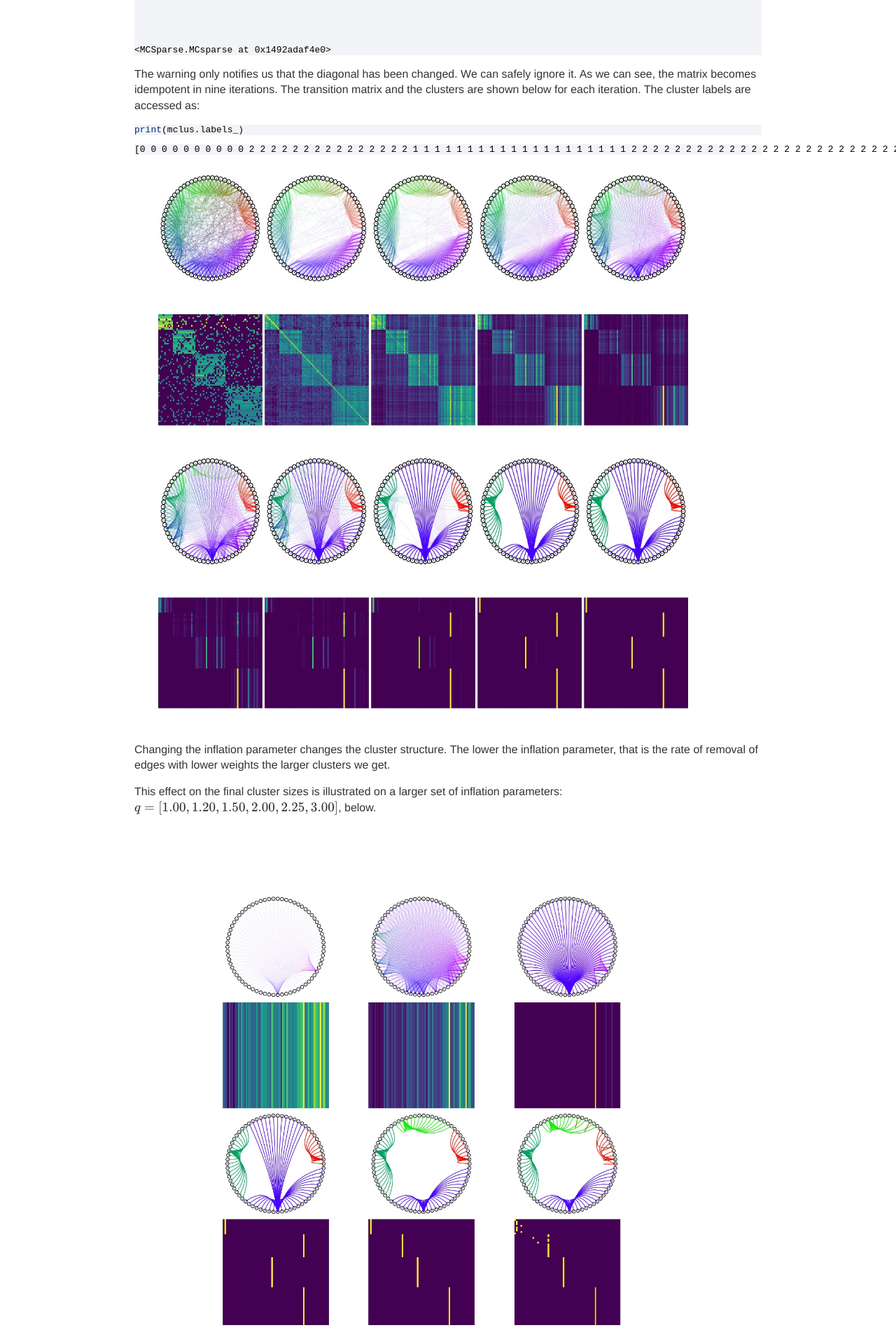
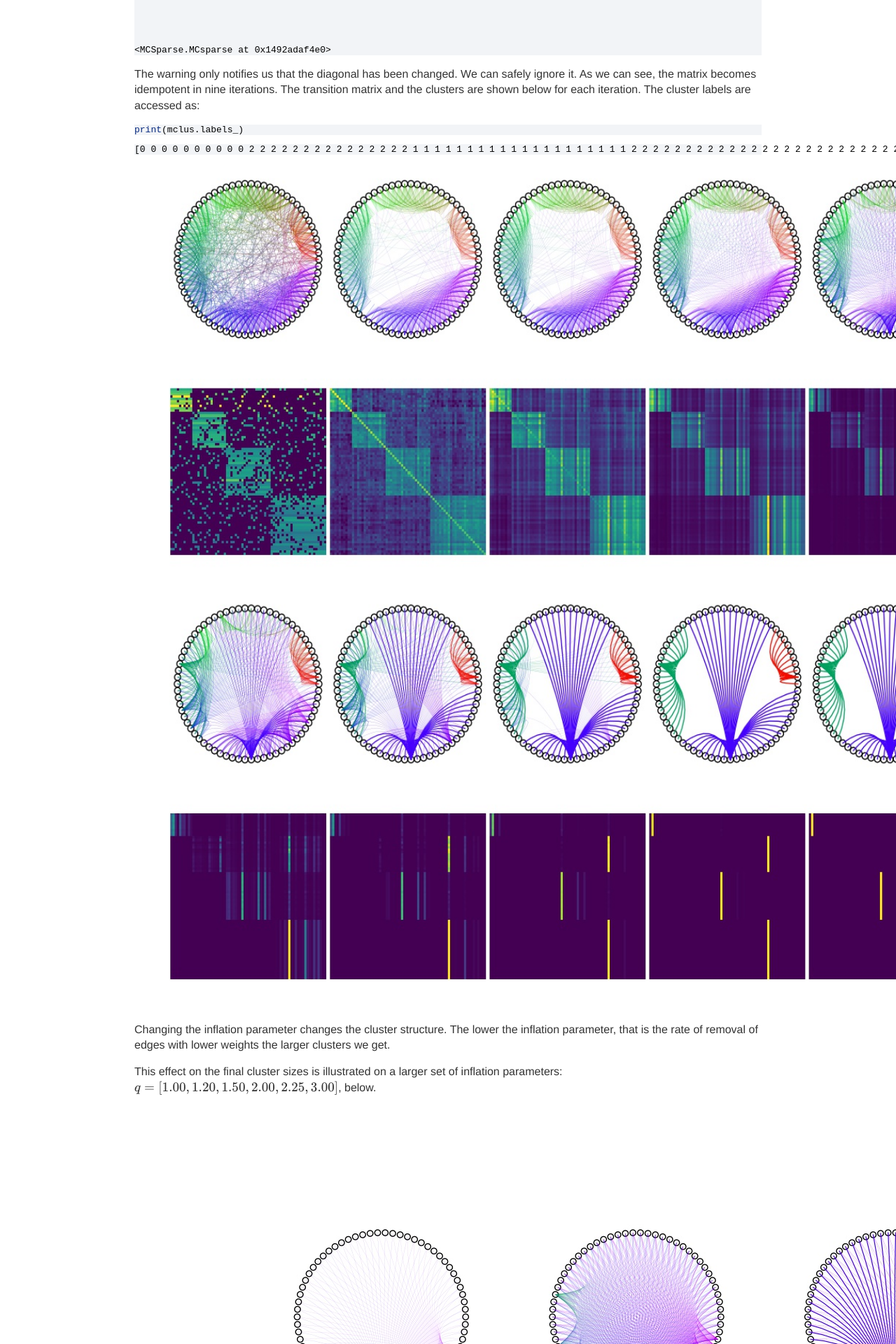
Before and after one commit to bhornung/bhornung.github.io, a Jekyll site: the page built from _posts/2018-05-03-markov-cluster.md, in a window 1280 px wide. Shown: the part 3045-4965 px from the top of the page at 70% size. Built offline with Jekyll 4.4.1, drawn with Linux system fonts in a browser that asks for light colours; formulas are drawn with MathJax 3.

Commit message:
Format changes.

```diff
--- a/_posts/2018-05-03-markov-cluster.md
+++ b/_posts/2018-05-03-markov-cluster.md
@@ -154,13 +154,13 @@
     [0 0 0 0 0 0 0 0 0 0 2 2 2 2 2 2 2 2 2 2 2 2 2 2 2 1 1 1 1 1 1 1 1 1 1 1 1 1 1 1 1 1 1 1 1 2 2 2 2 2 2 2 2 2 2 2 2 2 2 2 2 2 2 2 2 2 2 2 2 2]
 
 
-![jpg]({{"/assets/markov/blog_merged_3clus_p22m0802.jpg"}}){:height="800px" width="800px"}
+![jpg]({{"/assets/markov/blog_merged_3clus_p22m0802.jpg"}}){:height="1200px" width="1200px"}
 
 Changing the inflation parameter changes the cluster structure. The lower the inflation parameter, that is the rate of removal of edges with lower weights the larger clusters we get.
 
 This effect on the final cluster sizes is illustrated on a larger set of inflation parameters: $q=[1.00, 1.20, 1.50, 2.00, 2.25, 3.00]$, below.
 
-![jpg]({{"/assets/markov/comparison_process.jpg"}}){:height="800px" width="800px"}
+![jpg]({{"/assets/markov/comparison_process.jpg"}}){:height="1400px" width="1400px"}
 
 ## Analysis
 
```
